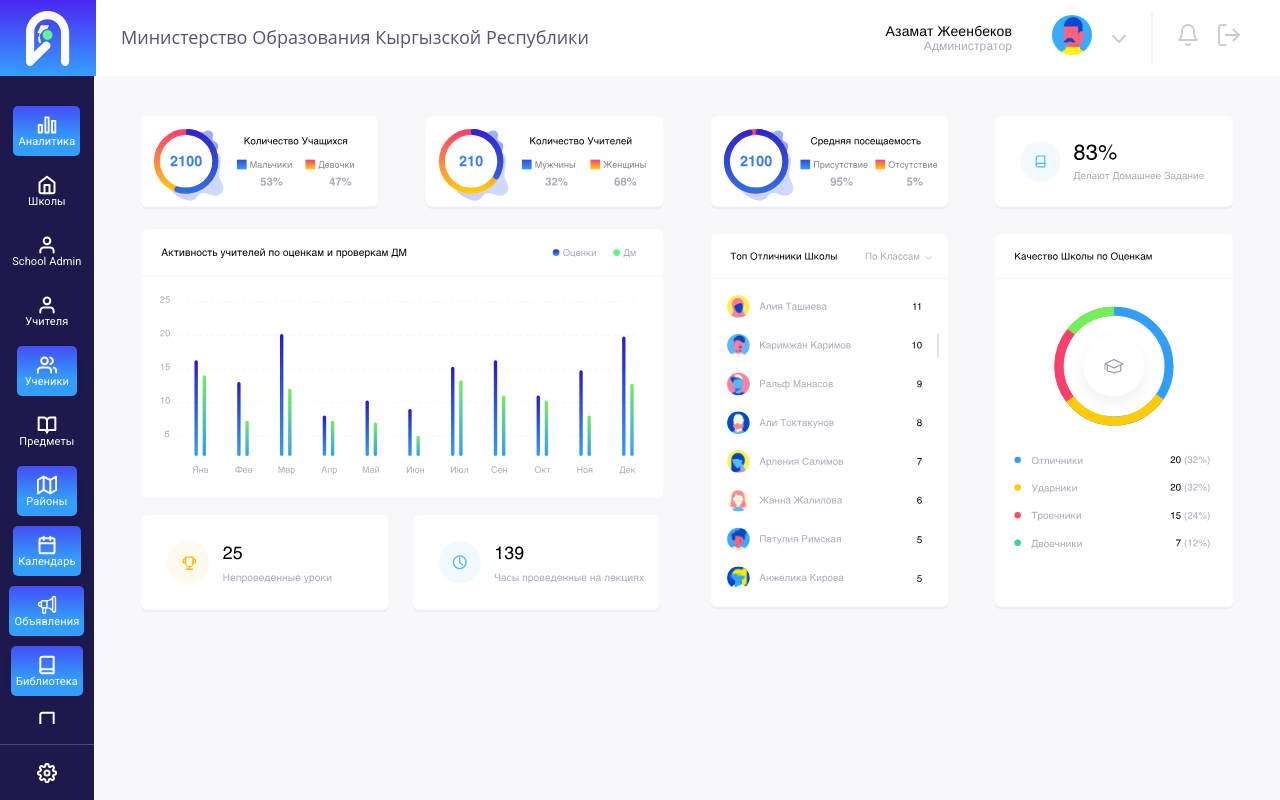
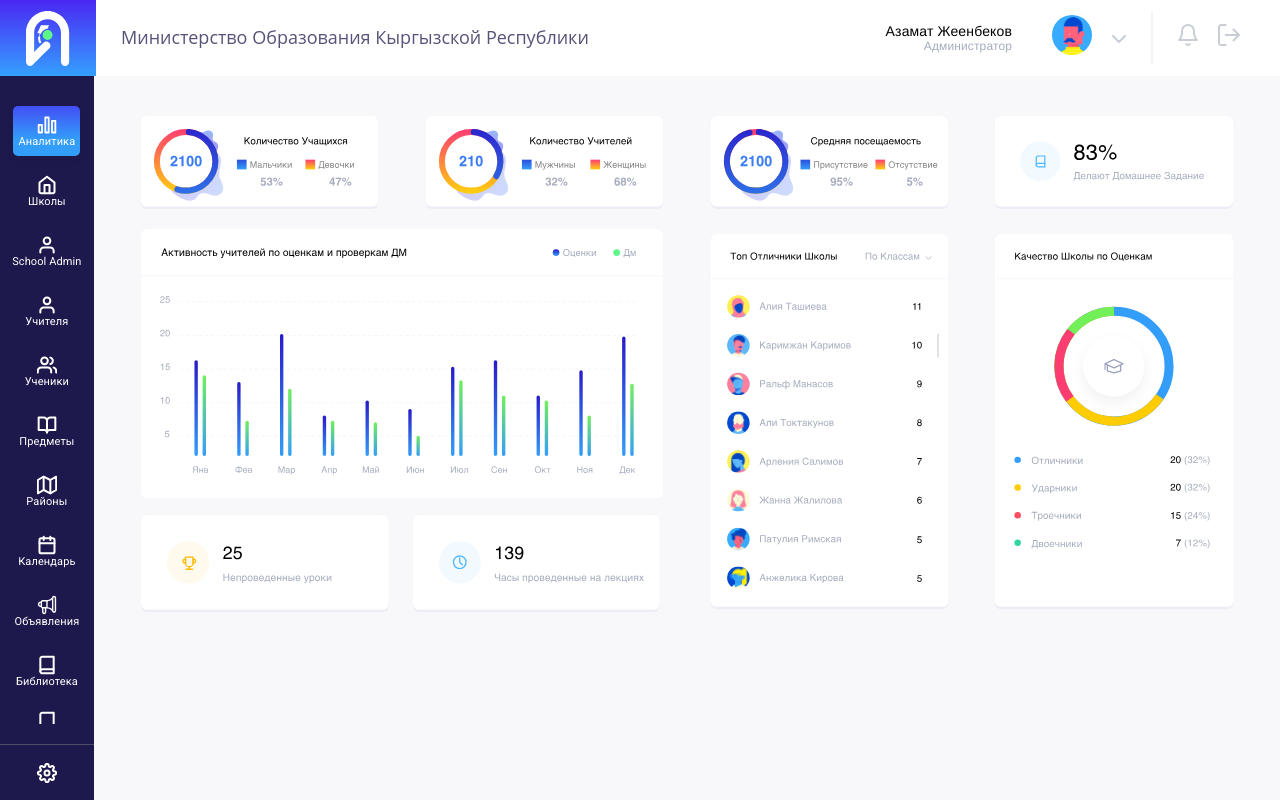
Before and after one commit to laumanovr/smart-school-front, a Vue app: page /super-admin in a window 1280 px wide. Built offline with nearby package versions, Linux system fonts and the light colour scheme; what vue-toast-notification would draw is missing.

Commit message:
super admin sidebar router fix

```diff
--- a/src/_router/index.js
+++ b/src/_router/index.js
@@ -10,6 +10,7 @@ import Dashboard from '@/views/school-admin/Dashboard'
 import SchoolAdminManage from '@/views/school-admin/SchoolAdminManage'
 import Teachers from '@/views/school-admin/Teachers'
 import SchoolAdminCourses from '@/views/school-admin/SchoolAdminCourses'
+import SuperAdminEmpty from '@/views/super-admin/SuperAdminEmpty'
 
 Vue.use(VueRouter)
 
@@ -58,6 +59,31 @@ const routes = [
         name: 'superAdminCourses',
         path: 'courses',
         component: Courses
+      },
+      {
+        name: 'superAdminStudents',
+        path: 'students',
+        component: SuperAdminEmpty
+      },
+      {
+        name: 'superAdminRayon',
+        path: 'rayon',
+        component: SuperAdminEmpty
+      },
+      {
+        name: 'superAdminCalendar',
+        path: 'calendar',
+        component: SuperAdminEmpty
+      },
+      {
+        name: 'superAdminAnnouncement',
+        path: 'announcement',
+        component: SuperAdminEmpty
+      },
+      {
+        name: 'superAdminLibrary',
+        path: 'library',
+        component: SuperAdminEmpty
       }
 
     ]
--- a/src/utils/sidebars.js
+++ b/src/utils/sidebars.js
@@ -22,7 +22,7 @@ export const superAdminSidebars = [
   {
     name: 'Ученики',
     icon: 'students.svg',
-        route: '/super-admin'
+    route: '/super-admin/students'
   },
   {
     name: 'Предметы',
@@ -32,22 +32,22 @@ export const superAdminSidebars = [
   {
     name: 'Районы',
     icon: 'country.svg',
-        route: '/super-admin'
+    route: '/super-admin/rayon'
   },
   {
     name: 'Календарь',
     icon: 'calendar.svg',
-        route: '/super-admin'
+    route: '/super-admin/calendar'
   },
   {
     name: 'Объявления',
     icon: 'announcement.svg',
-        route: '/super-admin'
+    route: '/super-admin/announcement'
   },
   {
     name: 'Библиотека',
     icon: 'library.svg',
-        route: '/super-admin'
+    route: '/super-admin/library'
   },
   {
     name: 'Академический год',
@@ -70,5 +70,5 @@ export const schoolAdminSidebars = [
     name: 'Предметы',
     icon: 'courses.svg',
     route: '/school-admin/courses'
-    },
+  }
 ]
--- /dev/null
+++ b/src/views/super-admin/SuperAdminEmpty.vue
@@ -0,0 +1,15 @@
+<template>
+    <div>
+
+    </div>
+</template>
+
+<script>
+export default {
+  name: 'SuperAdminEmpty'
+}
+</script>
+
+<style scoped>
+
+</style>
```
Lines whose indentation alone changed are shown as unchanged.
